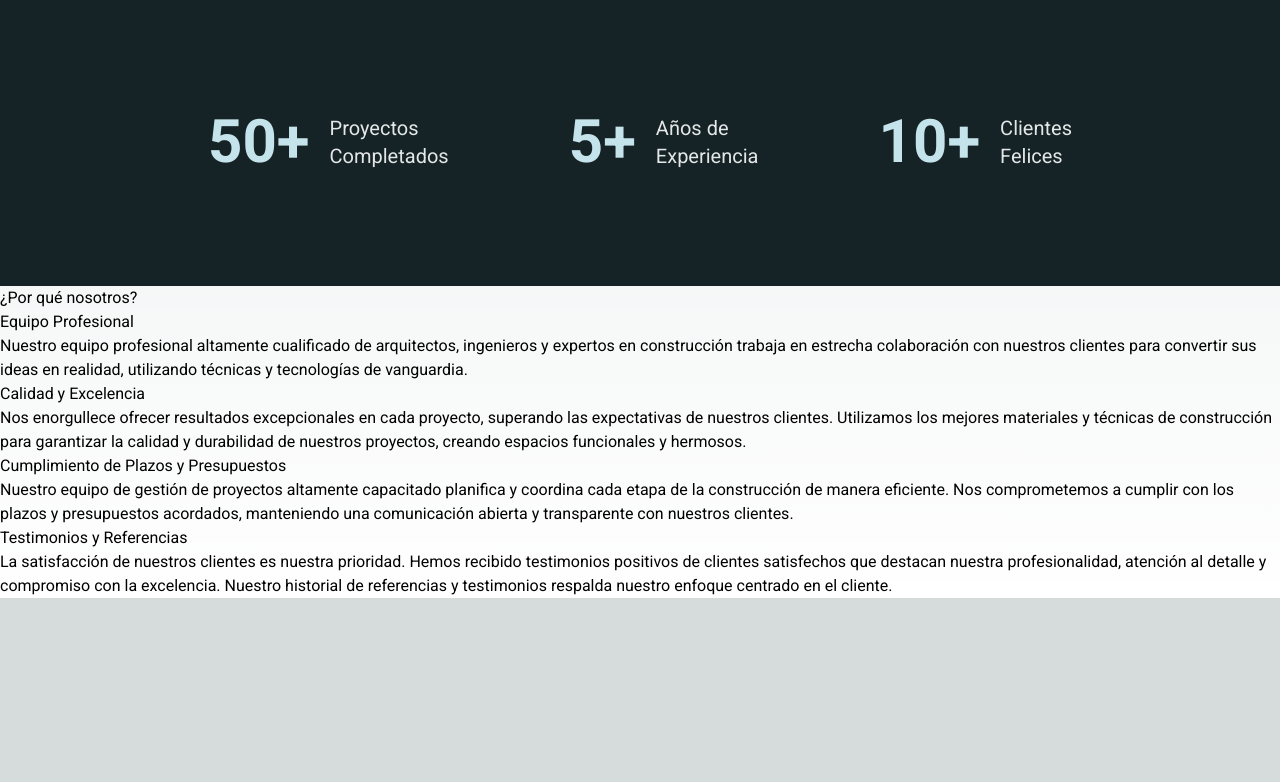
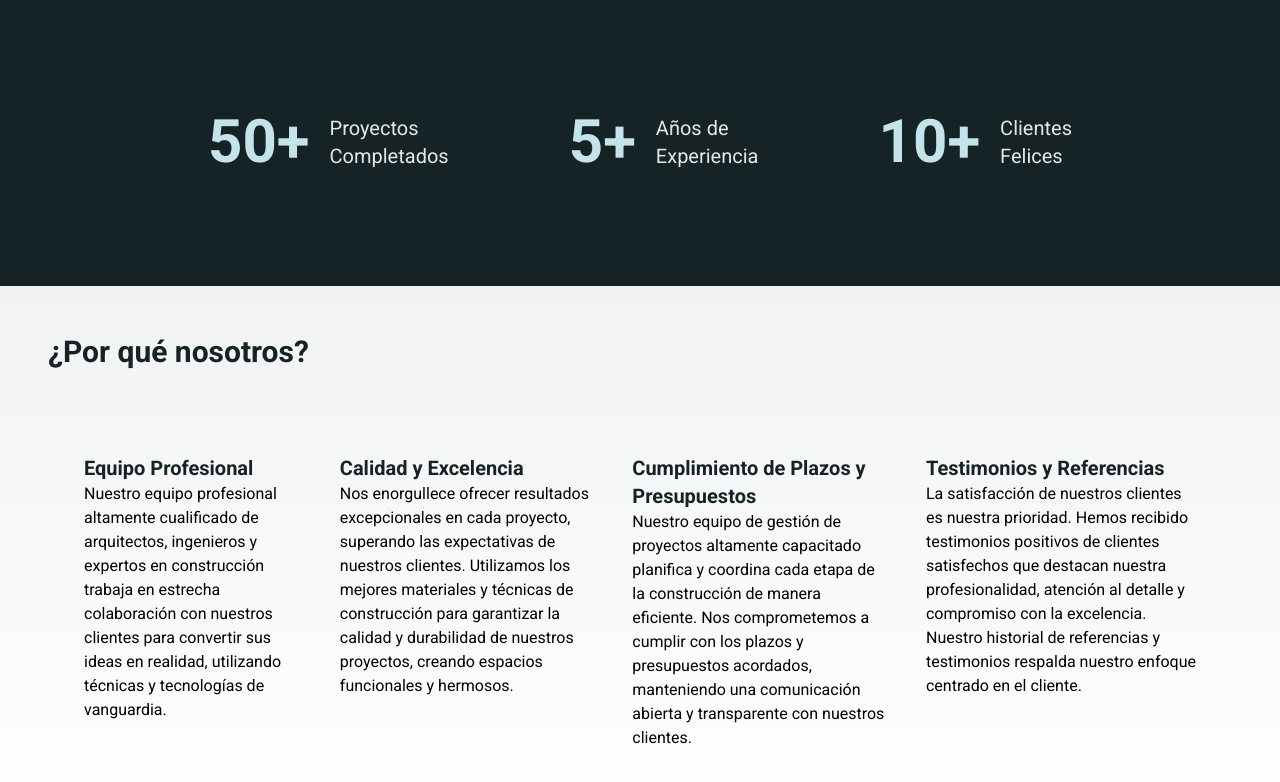
Before and after one commit to StefanyNoguera/noguera-bits, a Next.js app: page / in a window 1280 px wide. Shown: the part 802-1584 px from the top of the page. Before the commit the page ends 1400 px from the top, so only its background shows below. Built offline with nearby package versions, Linux system fonts and the light colour scheme.

Commit message:
por qué nosotros section

```diff
--- a/src/app/page.tsx
+++ b/src/app/page.tsx
@@ -51,11 +51,12 @@ export default function Home() {
         </div>
       </div>
 
-      <div>
-        <h1>¿Por qué nosotros?</h1>
+      <h1 className='font-bold text-3xl md:m-12 text-darkgray'>¿Por qué nosotros?</h1>
 
-        <div>
-          <h1>Equipo Profesional</h1>
+      <div className='flex justify-between md:m-16'>
+        {/* <div className='mr-7 '> */}
+          <div className='m-5 '>
+            <h1 className='font-bold text-xl text-darkgray'>Equipo Profesional</h1>
             <p>
             Nuestro equipo profesional altamente cualificado de arquitectos, ingenieros y expertos en
             construcción trabaja en estrecha colaboración con nuestros clientes para convertir sus ideas en
@@ -63,17 +64,19 @@ export default function Home() {
             </p>
           </div>
 
-        <div>
-          <h1>Calidad y Excelencia</h1>
+          <div className='m-5'>
+            <h1 className='font-bold text-xl text-darkgray'>Calidad y Excelencia</h1>
             <p>
             Nos enorgullece ofrecer resultados excepcionales en cada proyecto, superando las expectativas
             de nuestros clientes. Utilizamos los mejores materiales y técnicas de construcción para garantizar
             la calidad y durabilidad de nuestros proyectos, creando espacios funcionales y hermosos.
             </p>
           </div>
+        {/* </div> */}
 
-        <div>
-          <h1>Cumplimiento de Plazos y Presupuestos</h1>
+        {/* <div className=''> */}
+          <div className='m-5'>
+            <h1 className='font-bold text-xl text-darkgray'>Cumplimiento de Plazos y Presupuestos</h1>
             <p>
             Nuestro equipo de gestión de proyectos altamente capacitado planifica y coordina cada etapa de la
             construcción de manera eficiente. Nos comprometemos a cumplir con los plazos y presupuestos acordados,
@@ -81,14 +84,15 @@ export default function Home() {
             </p>
           </div>
 
-        <div>
-          <h1>Testimonios y Referencias</h1>
+          <div className='m-5'>
+            <h1 className='font-bold text-xl text-darkgray'>Testimonios y Referencias</h1>
             <p>
             La satisfacción de nuestros clientes es nuestra prioridad. Hemos recibido testimonios positivos
             de clientes satisfechos que destacan nuestra profesionalidad, atención al detalle y compromiso con
             la excelencia. Nuestro historial de referencias y testimonios respalda nuestro enfoque centrado en el cliente.
             </p>
           </div>
+        {/* </div> */}
       </div>
 
     </main>
```
Lines whose indentation alone changed are shown as unchanged.
